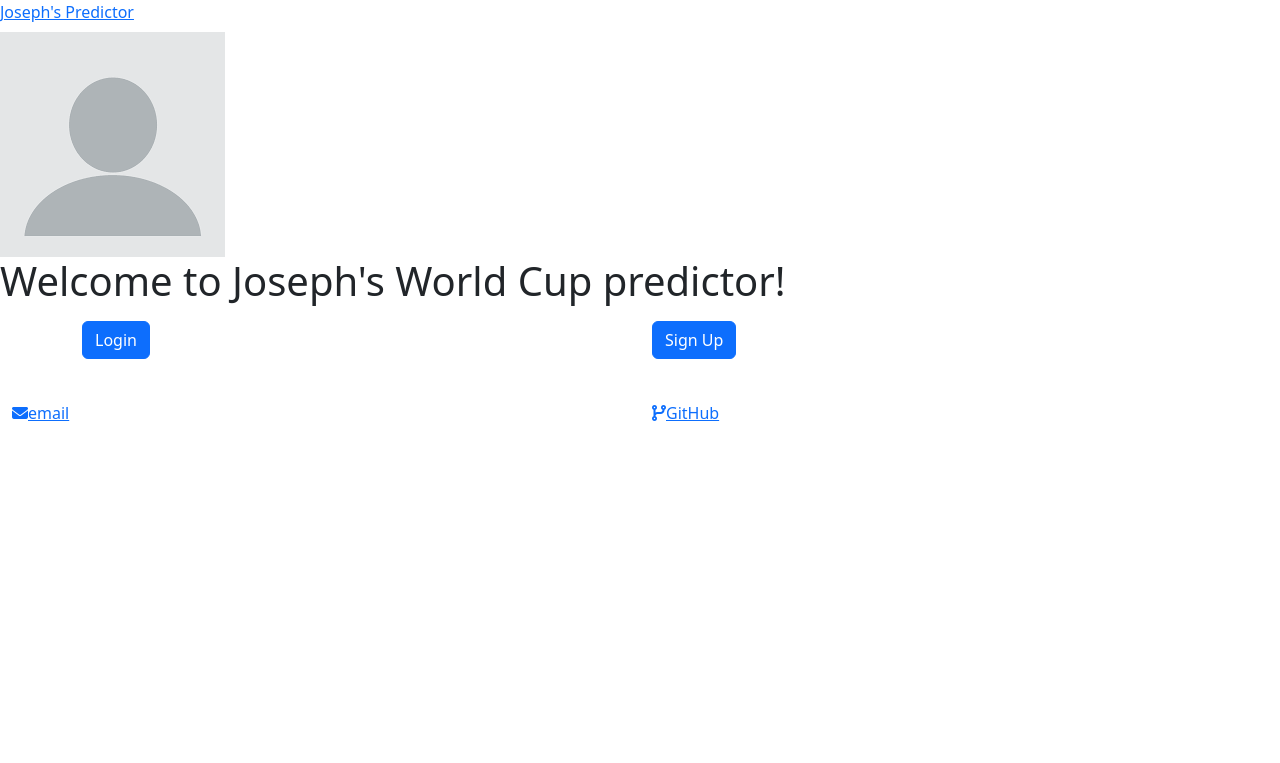
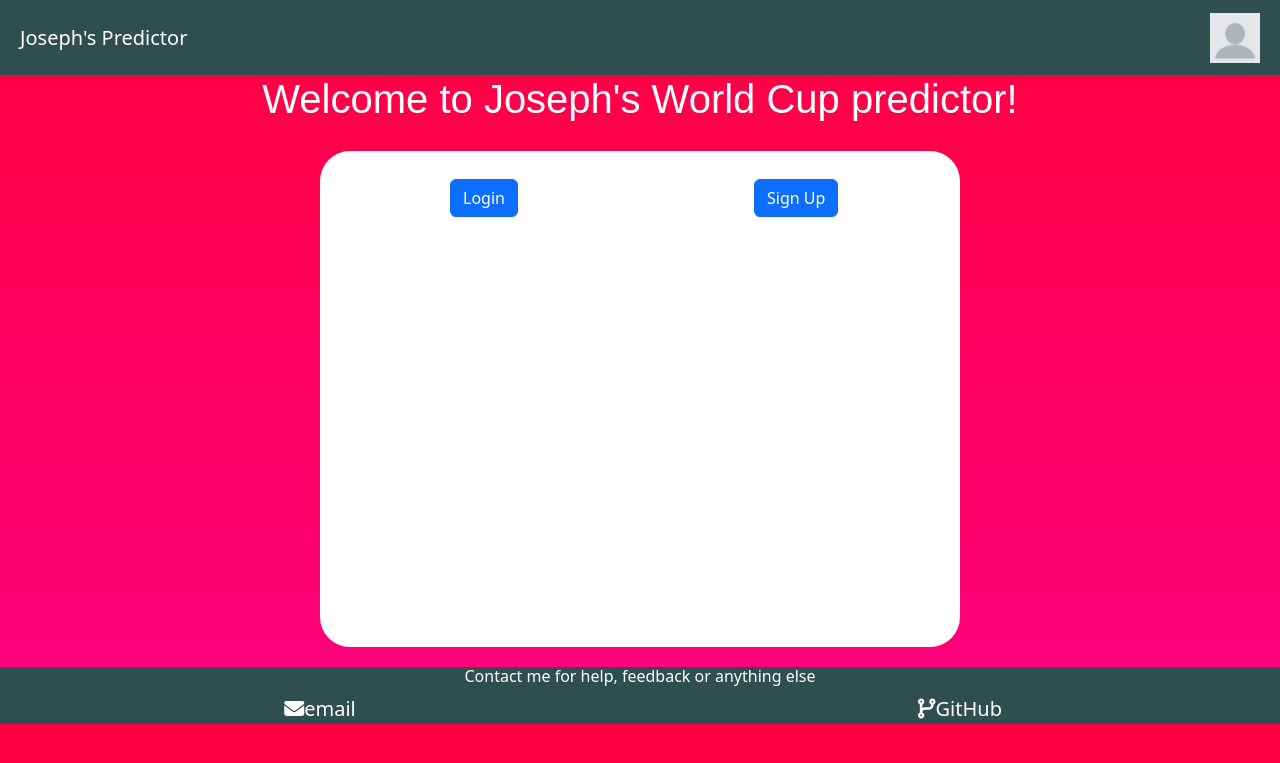
Before and after one commit to parsnips1966/WC22-Comp, a Flask app: page / in a window 1280 px wide. Shown: the top 763 px of the page. Run offline with Flask 2, Linux system fonts and the light colour scheme; some libraries are stand-ins or nearby versions.

Commit message:
added sass

```diff
--- a/static/css/style.css
+++ b/static/css/style.css
@@ -1,76 +1,114 @@
 body {
+  display: -webkit-box;
+  display: -ms-flexbox;
   display: flex;
+  -webkit-box-orient: vertical;
+  -webkit-box-direction: normal;
+      -ms-flex-direction: column;
           flex-direction: column;
+  -webkit-box-pack: center;
+      -ms-flex-pack: center;
           justify-content: center;
+  -webkit-box-align: center;
+      -ms-flex-align: center;
           align-items: center;
+  background-image: -webkit-gradient(linear, left top, left bottom, from(#FF0040), to(#FF0080));
   background-image: linear-gradient(#FF0040, #FF0080);
 }
+
 header {
+  display: -webkit-box;
+  display: -ms-flexbox;
   display: flex;
+  -webkit-box-pack: justify;
+      -ms-flex-pack: justify;
           justify-content: space-between;
+  -webkit-box-align: center;
+      -ms-flex-align: center;
           align-items: center;
   height: 75px;
   width: 100%;
   padding: 20px;
   background-color: darkslategrey;
 }
-form {
-    margin: 20px;
-    padding: 20px;
-    padding-top: 10px;
-}
+
 label {
   font-family: Arial, Helvetica, sans-serif;
   color: #811331;
   font-weight: bold;
 }
+
 h1 {
   font-family: Arial, Helvetica, sans-serif;
   color: white;
 }
+
 h2 {
   font-family: Arial, Helvetica, sans-serif;
   color: #811331;
 }
+
 h3 {
   font-size: medium;
 }
+
 a {
   text-decoration: none;
   color: white;
   font-size: 20px;
 }
+
 img {
   width: 50px;
   height: 30px;
 }
-.options {
+
+.options, .form {
   background-color: white;
   border-radius: 30px;
   margin: 20px;
   padding: 20px;
   min-height: 62vh;
 }
+
+.form {
+  padding-top: 10px;
+}
+
 #homepage-buttons {
   width: 50%;
 }
+
 #profile {
+  display: -webkit-box;
+  display: -ms-flexbox;
   display: flex;
   float: right;
   color: white;
+  -webkit-box-align: center;
+      -ms-flex-align: center;
           align-items: center;
 }
+
 .blank-link:hover {
   color: white;
 }
+
 #footer {
   background-color: darkslategray;
   width: 100%;
 }
+
 .aligned-center {
+  display: -webkit-box;
+  display: -ms-flexbox;
   display: flex;
+  -webkit-box-pack: center;
+      -ms-flex-pack: center;
           justify-content: center;
 }
+
 #pfp {
   height: 50px;
 }
+/*# sourceMappingURL=style.css.map */
--- /dev/null
+++ b/static/css/style.scss
@@ -0,0 +1,75 @@
+body {
+    display: flex;
+    flex-direction: column;
+    justify-content: center;
+    align-items: center;
+    background-image: linear-gradient(#FF0040, #FF0080);
+}
+header {
+    display: flex;
+    justify-content: space-between;
+    align-items: center;
+    height: 75px;
+    width: 100%;
+    padding: 20px;
+    background-color: darkslategrey;
+}
+label {
+    font-family: Arial, Helvetica, sans-serif;
+    color: #811331;
+    font-weight: bold;
+}
+h1 {
+    font-family: Arial, Helvetica, sans-serif;
+    color: white;
+}
+h2 {
+    font-family: Arial, Helvetica, sans-serif;
+    color: #811331;
+}
+h3 {
+    font-size: medium;
+}
+a {
+    text-decoration: none;
+    color: white;
+    font-size: 20px;
+}
+img {
+    width: 50px;
+    height: 30px;
+}
+.options {
+    background-color: white;
+    border-radius: 30px;
+    margin: 20px;
+    padding: 20px;
+    min-height: 62vh;
+}
+.form {
+    @extend .options;
+    padding-top: 10px;
+}
+#homepage-buttons {
+    width: 50%;
+}
+#profile {
+    display: flex;
+    float: right;
+    color: white;
+    align-items: center;
+}
+.blank-link:hover {
+    color: white;
+}
+#footer {
+    background-color: darkslategray;
+    width: 100%;
+}
+.aligned-center {
+    display: flex;
+    justify-content: center;
+}
+#pfp {
+    height: 50px;
+}
--- a/templates/base.html
+++ b/templates/base.html
@@ -7,7 +7,7 @@
   <script src="https://kit.fontawesome.com/50d775d5a2.js" crossorigin="anonymous"></script>
   <link href="https://cdn.jsdelivr.net/npm/bootstrap@5.2.0-beta1/dist/css/bootstrap.min.css" rel="stylesheet"
   integrity="sha384-0evHe/X+R7YkIZDRvuzKMRqM+OrBnVFBL6DOitfPri4tjfHxaWutUpFmBp4vmVor" crossorigin="anonymous">
-  <link rel="stylesheet" href="{{ url_for("static", filename="css/style.scss") }}">
+  <link rel="stylesheet" href="{{ url_for("static", filename="css/style.css") }}">
   <link rel="stylesheet" href="https://cdnjs.cloudflare.com/ajax/libs/animate.css/4.1.1/animate.min.css"/>
   <script src="https://ajax.googleapis.com/ajax/libs/jquery/3.6.0/jquery.min.js"></script>
   {% block script %} {% endblock %}
```
Also changed, not shown: 1 other file. Lines whose indentation alone changed are shown as unchanged.
